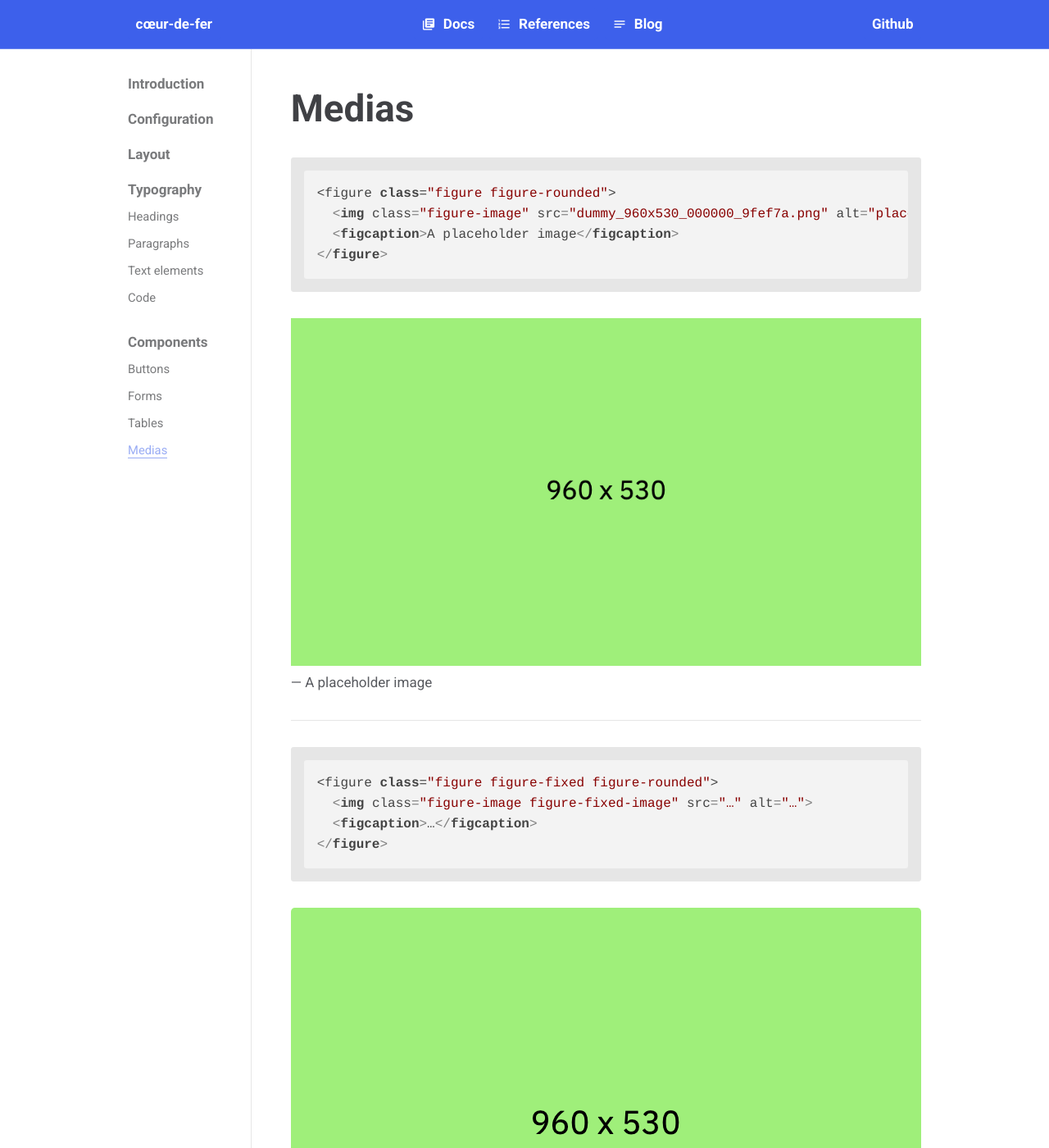
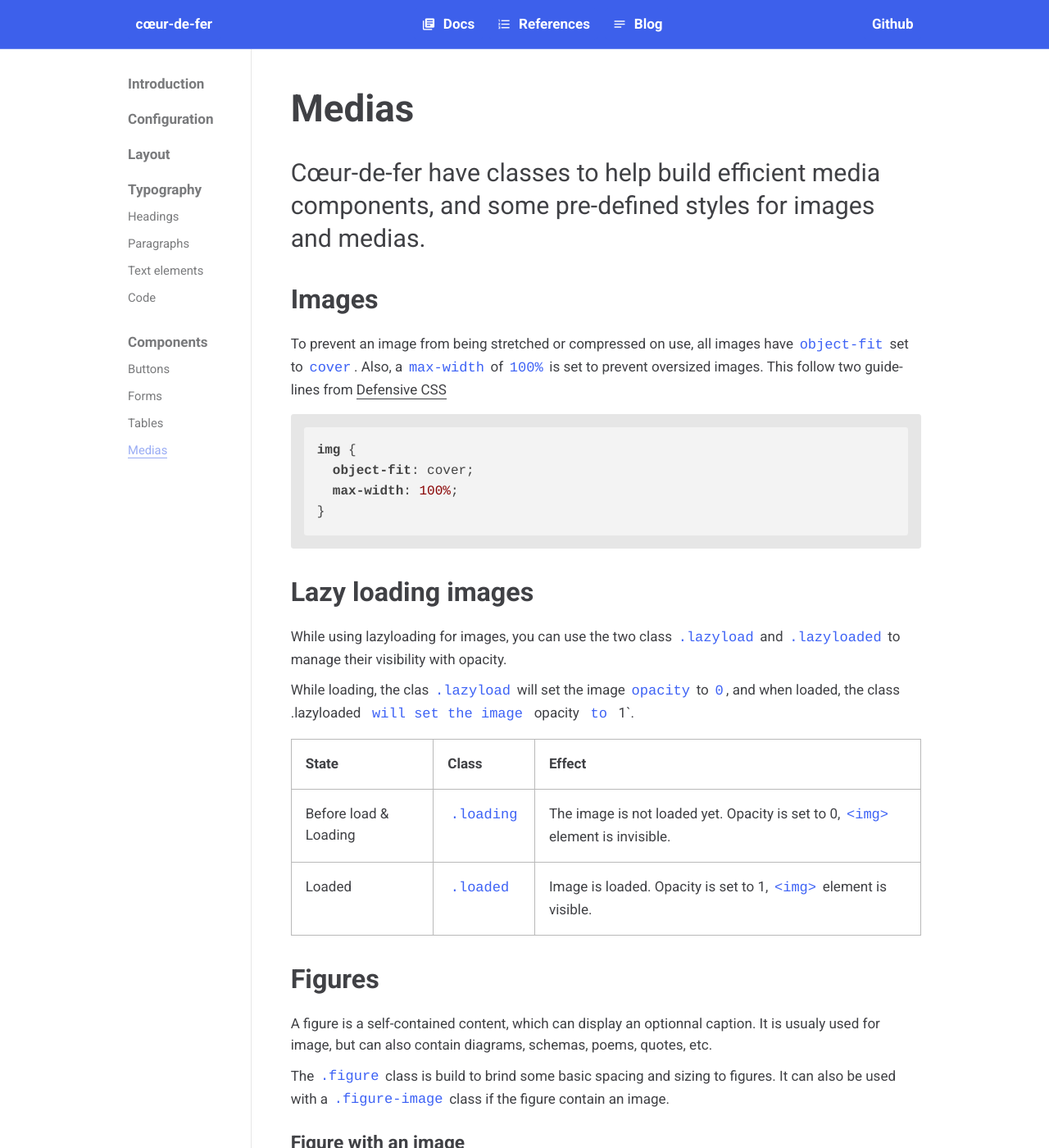
Before and after one commit to wizhou/coeur-de-fer, a Jekyll site: the page built from docs/_docs/components/media.md, in a window 1280 px wide and 1400 px high. Shown: the whole window at 82% size. Built offline with Jekyll 4.4.1, drawn with Linux system fonts in a browser that asks for light colours; nearby versions of some CDN libraries; some of the changed text lies outside the part shown.

Commit message:
Docs : add <img> and <figure> documentation

`````diff
--- a/docs/_docs/components/media.md
+++ b/docs/_docs/components/media.md
@@ -6,24 +6,65 @@ nav_order: 5
 parent: Components
 ---
 
+<p class="headline">Cœur-de-fer have classes to help build efficient media components, and some pre-defined styles for images and medias.</p>
+
+### Images
+
+To prevent an image from being stretched or compressed on use, all images have `object-fit` set to `cover`. Also, a `max-width` of `100%` is set to prevent oversized images. This follow two guidelines from [Defensive CSS](https://ishadeed.com/article/defensive-css/#prevent-an-image-from-being-stretched-or-compressed)
+
+```` less
+img {
+  object-fit: cover;
+  max-width: 100%;
+}
 ````
-<figure class="figure figure-rounded">
-  <img class="figure-image" src="dummy_960x530_000000_9fef7a.png" alt="placeholder image">
+
+### Lazy loading images
+
+While using lazyloading for images, you can use the two class `.lazyload` and `.lazyloaded` to manage their visibility with opacity.
+
+While loading, the clas `.lazyload` will set the image `opacity` to `0`, and when loaded, the class .lazyloaded` will set the image `opacity` to `1`.
+
+| State | Class | Effect |
+| ----- | ----- | ------ |
+| Before load & Loading | `.loading` | The image is not loaded yet. Opacity is set to 0, `<img>` element is invisible.  |
+| Loaded | `.loaded` | Image is loaded. Opacity is set to 1, `<img>` element is visible. |
+
+### Figures
+
+A figure is a self-contained content, which can display an optionnal caption. It is usualy used for image, but can also contain diagrams, schemas, poems, quotes, etc.
+
+The `.figure` class is build to brind some basic spacing and sizing to figures.
+It can also be used with a `.figure-image` class if the figure contain an image.
+
+#### Figure with an image
+
+<div class="exemple">
+  <figure class="figure">
+    <img class="figure-image" src="./dummy.png" alt="placeholder image">
+    <figcaption>A placeholder image</figcaption>
+  </figure>
+</div>
+
+```` html
+<figure class="figure">
+  <img class="figure-image" src="./dummy.png" alt="placeholder image">
   <figcaption>A placeholder image</figcaption>
 </figure>
 ````
 
-<figure class="figure figure-rounded">
-  <img class="figure-image" src="./dummy.png" alt="placeholder image">
-  <figcaption>A placeholder image</figcaption>
-</figure>
-
 ****
 
-````
+#### Fixed figure
+
+Fixed figure are ment for images. They allows the figure content to be displayed inside the figure container as absolute content. The `<figcaption>` element will be shown on top of the image.
+
+With fixed figure, use the class `.figure-rounded` to display rounded borders.
+
+```` html
 <figure class="figure figure-fixed figure-rounded">
-  <img class="figure-image figure-fixed-image" src="…" alt="…">
-  <figcaption>…</figcaption>
+  <img class="figure-image figure-fixed-image" src="./dummy.png" alt="placeholder image">
+  <figcaption>A placeholder image</figcaption>
 </figure>
 ````
 
@@ -31,3 +72,23 @@ parent: Components
   <img class="figure-image figure-fixed-image" src="./dummy.png" alt="placeholder image">
   <figcaption>A placeholder image</figcaption>
 </figure>
+
+****
+
+#### Figure with a citation
+
+<div class="exemple">
+  <figure class="figure">
+    <figcaption><cite>Edsger Dijkstra:</cite></figcaption>
+    <blockquote>If debugging is the process of removing software bugs,
+    then programming must be the process of putting them in.</blockquote>
+  </figure>
+</div>
+
+```` html
+<figure class="figure">
+  <figcaption><cite>Edsger Dijkstra:</cite></figcaption>
+  <blockquote>If debugging is the process of removing software bugs,
+  then programming must be the process of putting them in.</blockquote>
+</figure>
+````
`````
